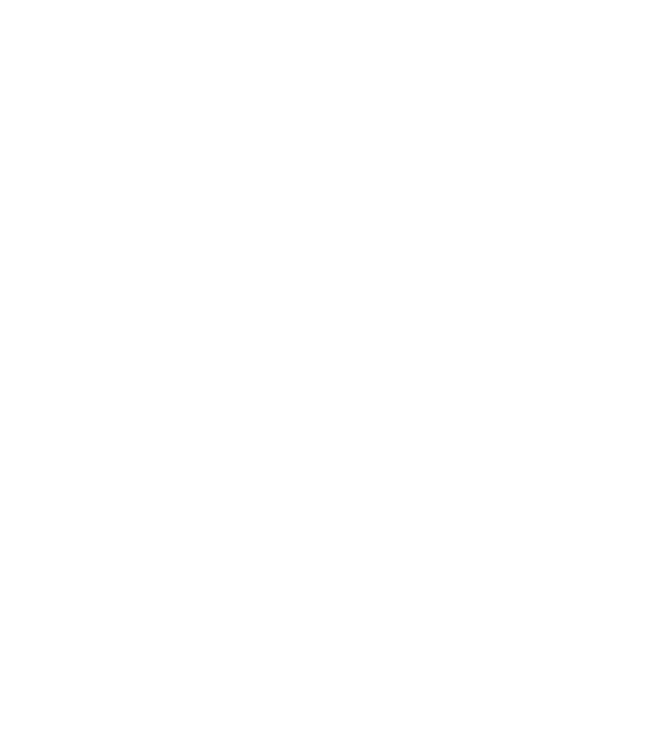
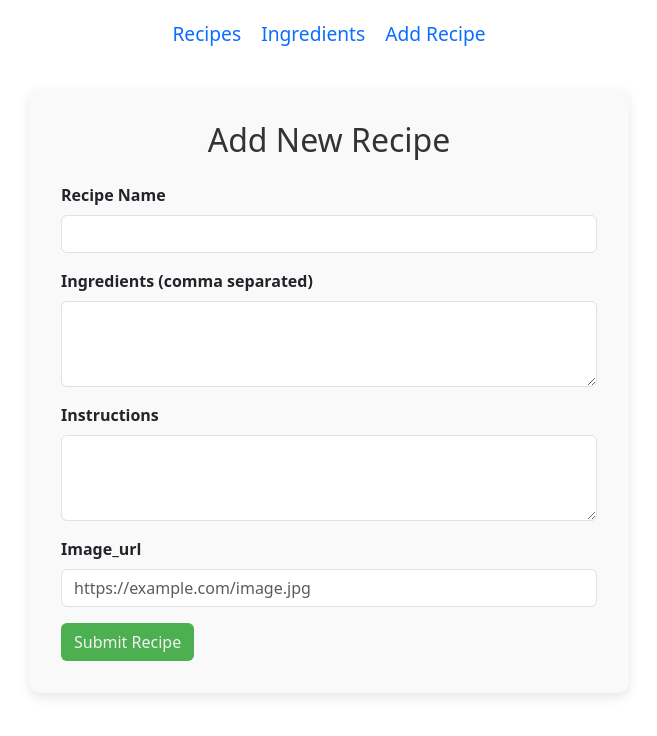
Before and after one commit to JoelDavisMsCoding/Recipe_Project, a React (Vite) app in the folder recipe/: page /#/addRecipe in a window 1280 px wide. Before the commit this address led to /#/edit/1. Shown: the top 736 px of the page, without its empty margins (311-968 px from the left). Built offline with nearby package versions, Linux system fonts and the light colour scheme.

Commit message:
Setting up Hashrouter
setting us hashrouter to be able to handle nested links.

```diff
--- a/recipe/src/App.jsx
+++ b/recipe/src/App.jsx
@@ -1,4 +1,4 @@
-import { BrowserRouter, Routes, Route, Navigate } from 'react-router-dom';
+import { HashRouter as Router, Routes, Route, Navigate } from 'react-router-dom';
 import Navbar from './components/Navbar';
 import Recipes from './components/Recipes';
 import Ingredients from './components/Ingredients';
@@ -8,7 +8,7 @@ import EditRecipe from './components/EditRecipe';
 
 function App() {
   return (
-    <BrowserRouter basename="/Recipe_Project">
+    <Router>
       <Navbar/>
       <Routes>
         <Route path="/" element={<Navigate to="/recipes" />} />
@@ -18,7 +18,7 @@ function App() {
         <Route path="/addRecipe" element={<AddRecipe />} />
         <Route path="/edit/:id" element={<EditRecipe />} />
       </Routes>
-    </BrowserRouter>
+    </Router>
   )
 }
 
--- a/recipe/src/components/AddRecipe.jsx
+++ b/recipe/src/components/AddRecipe.jsx
@@ -22,9 +22,7 @@ function AddRecipe() {
 
 
       //Get new recipe ID from response
-      const newRecipeId = response.data.id; //
-      console.log(response);
-      console.log(response.data);
+      const newRecipeId = response.data.id;
       //Redirect to homepage after successful post
       navigate(`/recipes/${newRecipeId}`);
     } catch (error) {
--- a/recipe/src/components/EditRecipe.jsx
+++ b/recipe/src/components/EditRecipe.jsx
@@ -1,8 +1,9 @@
 import React, { useEffect, useState } from 'react';
-import { useParams, Link } from 'react-router-dom';
+import { useParams, Link, useNavigate } from 'react-router-dom';
 
 function EditRecipe() {
   const { id } = useParams();
+  const navigate = useNavigate();
   const [formData, setFormData] = useState({
     food: '',
     ingredients: '',
@@ -53,7 +54,8 @@ function EditRecipe() {
       if (!res.ok) throw new Error('Update failed');
       const result = await res.json();
       alert(result.message);
-      window.location.href = `/recipes/${id}`; // Redirect to updated recipe
+      navigate(`/recipes/${id}`);
+
     } catch (err) {
       alert('Error updating recipe.');
       console.error(err);
--- a/recipe/src/components/Ingredients.jsx
+++ b/recipe/src/components/Ingredients.jsx
@@ -14,7 +14,6 @@ function Recipes() {
           throw new Error(`HTTP error! status: ${response.status}`);
         }
         const json = await response.json(); //data has to be in the form of an array not an object.
-        console.log(json); // ← double-check here
         setRecipes(json.food_recipes); //This line of code is where the name of the table from the database goes.
       } catch (error) {
         setError(error);
--- a/recipe/src/components/Recipes.jsx
+++ b/recipe/src/components/Recipes.jsx
@@ -16,7 +16,6 @@ function Recipes() {
           throw new Error(`HTTP error! status: ${response.status}`);
         }
         const json = await response.json();
-        console.log(json);
         setRecipes(json.food_recipes); // Assumes food_recipes is an array
       } catch (error) {
         setError(error);
```
